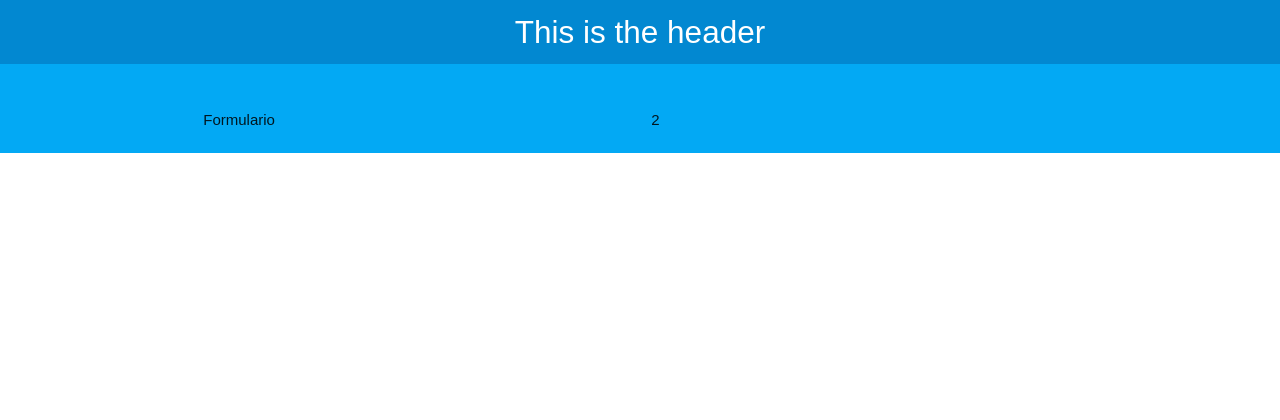
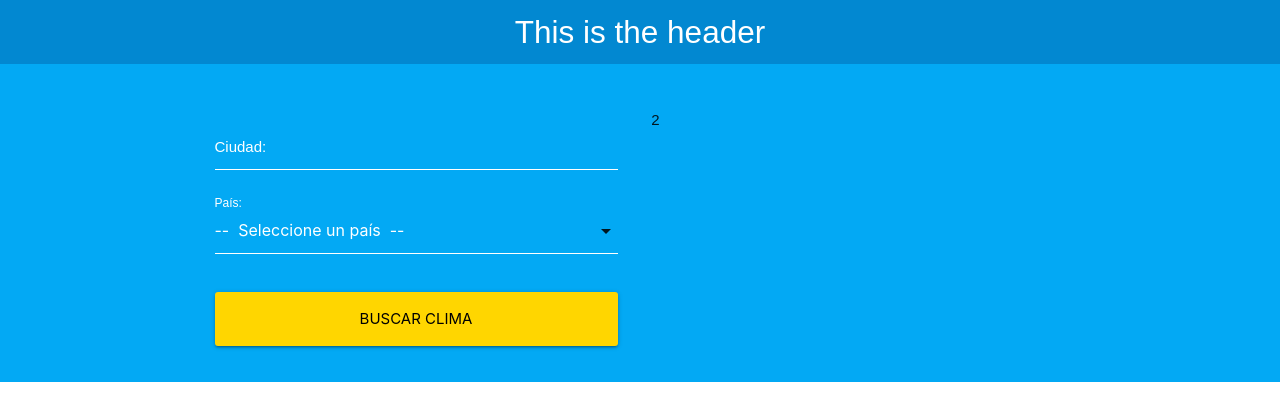
Before and after one commit to RosaIsela31/weatherapp-hooks-practices, a React (Create React App) app: page / in a window 1280 px wide. Shown: the top 420 px of the page. Built offline with nearby package versions, Linux system fonts and the light colour scheme.

Commit message:
adding style at the form with materialize

```diff
--- a/public/index.html
+++ b/public/index.html
@@ -13,9 +13,17 @@
     <link rel="manifest" href="%PUBLIC_URL%/manifest.json" />
     <link rel="stylesheet" href="https://cdnjs.cloudflare.com/ajax/libs/materialize/1.0.0/css/materialize.min.css">
 
-    <title>React App</title>
+    <title>weather</title>
   </head>
   <body>
+      <script src="https://cdnjs.cloudflare.com/ajax/libs/materialize/1.0.0-rc.2/js/materialize.min.js"></script>
+
+      <script>
+          document.addEventListener('DOMContentLoaded', function() {
+              var elementos = document.querySelectorAll('select');
+            M.FormSelect.init(elementos);
+          });
+        </script>
     <noscript>You need to enable JavaScript to run this app.</noscript>
     <div id="root"></div>
   </body>
--- a/src/component/Formulario.js
+++ b/src/component/Formulario.js
@@ -1,10 +1,85 @@
-import React from 'react';
+import React, { useState } from 'react';
+import '../index.css';
 
 const Formulario = () => {
+
+  // State del formulario
+  const [busqueda, guardarBusqueda] = useState({
+    ciudad: '',
+    pais: ''
+  });
+
+  const [error, setError] = useState(false);
+
+  // Extraer ciudad y país
+  const { ciudad, pais } = busqueda;
+
+  // Función que coloca los elementos en el state
+  const handleChange = e => {
+    // Actualizar el state
+    guardarBusqueda({
+      ...busqueda,
+      [e.target.name] : e.target.value
+    });
+  }
+
+  // Cuando el usuario da submit al formulario
+  const handleSubmit = e => {
+    e.preventDefault();
+
+    // Validar
+    if(ciudad.trim() === '' || pais.trim() === ''){
+      setError(true);
+      return;
+    }
+
+    setError(false);
+
+    // Pasarlo al componente principal
+  }
+
   return (
-    <div>
-      Formulario
-    </div>
+    <form
+      onSubmit={handleSubmit}
+    >
+    {error ? <p className='red darken-4 error'>Todos los campos son obligatorios</p> : null }
+      <div className='input-field col s12'>
+        <input
+          type='text'
+          name='ciudad'
+          id='ciudad'
+          value={ciudad}
+          onChange={handleChange}
+        />
+        <label htmlFor='ciudad'>Ciudad: </label>
+      </div>
+      <div className='input-field col s12'>
+        <select
+          name='pais'
+          id='pais'
+          value={pais}
+          onChange={handleChange}
+        >
+          <option value=''>--  Seleccione un país  --</option>
+          <option value="US">Estados Unidos</option>
+          <option value="MX">México</option>
+          <option value="AR">Argentina</option>
+          <option value="CO">Colombia</option>
+          <option value="CR">Costa Rica</option>
+          <option value="ES">España</option>
+          <option value="PE">Perú</option>
+        </select>
+        <label htmlFor='pais'>País: </label>
+
+      </div>
+      <div className='input-field col s12'>
+        <input
+          type='submit'
+          value='Buscar Clima'
+          className='waves-effect waves-light btn-large btn-block yellow accent-4 '
+        />
+      </div>
+    </form>
    );
 }
 
```
